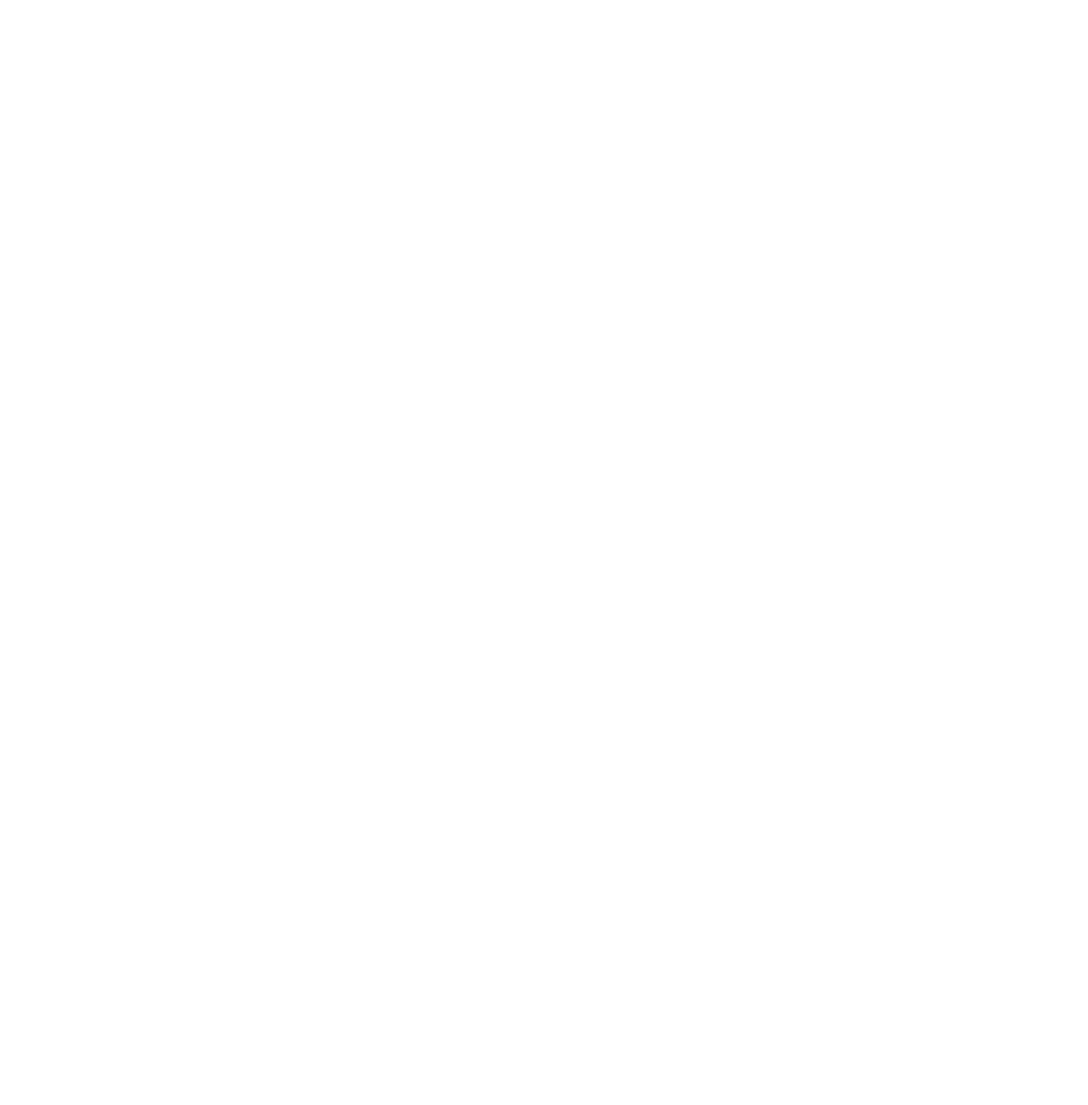
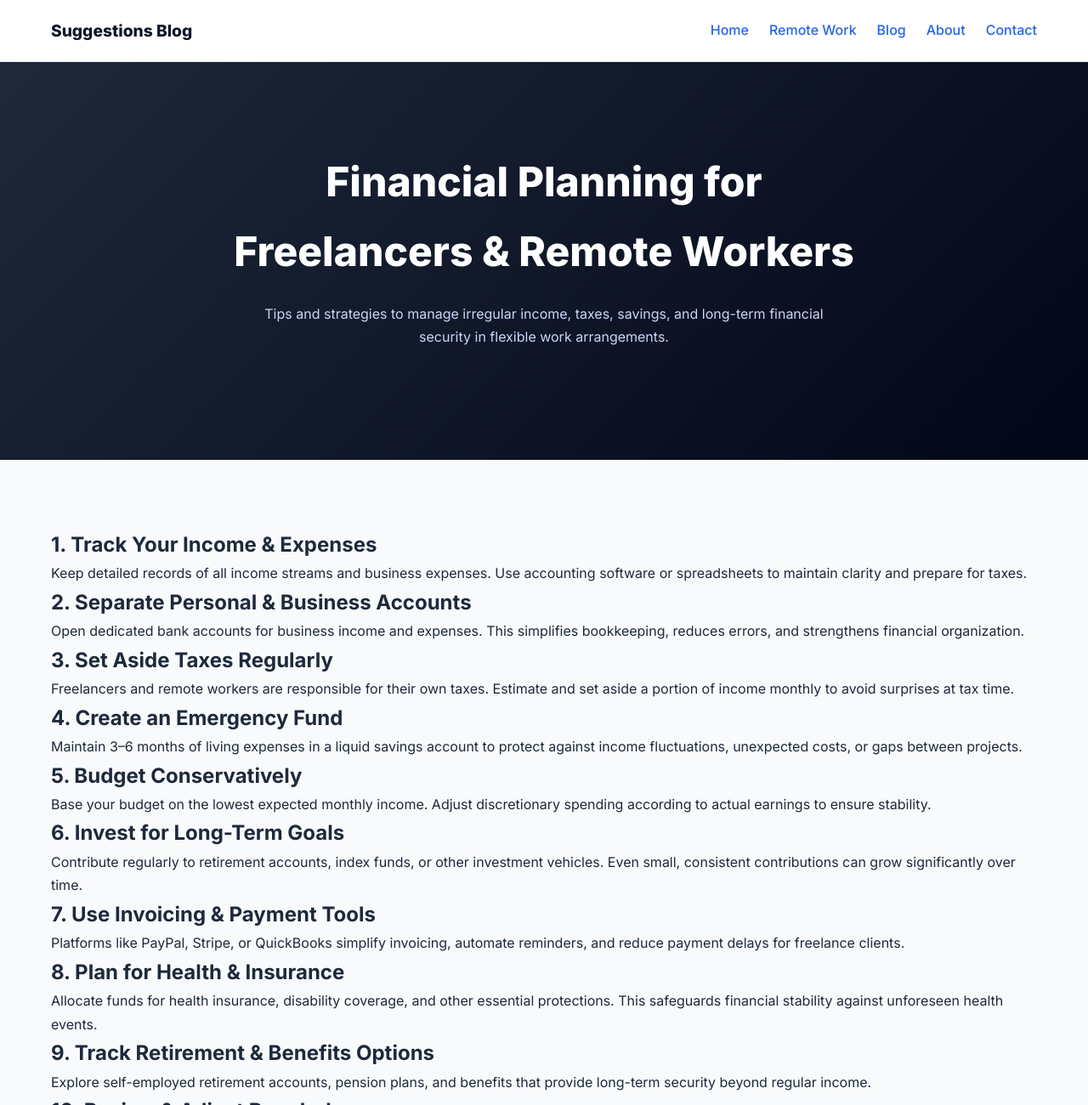
Before and after one commit to javedaariz/godaddy.staticblog, a plain HTML site: page Knowledge_Hub_Website/blog-post7.html in a window 1280 px wide. Shown: the top 1300 px of the page at 85% size. Before the commit the page ends 800 px from the top, so only its background shows below. Drawn offline with Linux system fonts and the light colour scheme.

Commit message:
Create blog post on financial planning for freelancers
Added a new blog post on financial planning for freelancers and remote workers, including tips on income tracking, budgeting, and insurance.

```diff
--- a/Knowledge_Hub_Website/blog-post7.html
+++ b/Knowledge_Hub_Website/blog-post7.html
@@ -1 +1,120 @@
-<!-- Blog post 7 content goes here -->
+<!DOCTYPE html>
+<html lang="en">
+<head>
+  <meta charset="UTF-8">
+  <title>Financial Planning for Freelancers & Remote Workers | Suggestions Blog</title>
+  <meta name="description" content="Practical financial planning tips for freelancers and remote workers to manage income, taxes, savings, and long-term financial stability." />
+  <meta name="robots" content="index, follow">
+
+  <link href="https://fonts.googleapis.com/css2?family=Inter:wght@300;400;500;600;700;800&display=swap" rel="stylesheet">
+  <link rel="stylesheet" href="assets/css/style.css">
+</head>
+<body>
+
+<!-- ================= HEADER ================= -->
+<header class="site-header">
+  <div class="container header-flex">
+    <div class="logo"><a href="index.html">Suggestions Blog</a></div>
+    <nav class="main-nav">
+      <ul class="menu">
+        <li><a href="index.html">Home</a></li>
+        <li><a href="remote.html">Remote Work</a></li>
+        <li><a href="blog.html">Blog</a></li>
+        <li><a href="about.html">About</a></li>
+        <li><a href="contact.html">Contact</a></li>
+      </ul>
+    </nav>
+  </div>
+</header>
+
+<!-- ================= HERO ================= -->
+<section class="hero">
+  <div class="container">
+    <h1>Financial Planning for Freelancers & Remote Workers</h1>
+    <p>
+      Tips and strategies to manage irregular income, taxes, savings, and long-term financial security in flexible work arrangements.
+    </p>
+  </div>
+</section>
+
+<!-- ================= CONTENT ================= -->
+<section class="topics">
+  <div class="container">
+
+    <h2>1. Track Your Income & Expenses</h2>
+    <p>
+      Keep detailed records of all income streams and business expenses. Use accounting software or spreadsheets to maintain clarity and prepare for taxes.
+    </p>
+
+    <h2>2. Separate Personal & Business Accounts</h2>
+    <p>
+      Open dedicated bank accounts for business income and expenses. This simplifies bookkeeping, reduces errors, and strengthens financial organization.
+    </p>
+
+    <h2>3. Set Aside Taxes Regularly</h2>
+    <p>
+      Freelancers and remote workers are responsible for their own taxes. Estimate and set aside a portion of income monthly to avoid surprises at tax time.
+    </p>
+
+    <h2>4. Create an Emergency Fund</h2>
+    <p>
+      Maintain 3–6 months of living expenses in a liquid savings account to protect against income fluctuations, unexpected costs, or gaps between projects.
+    </p>
+
+    <h2>5. Budget Conservatively</h2>
+    <p>
+      Base your budget on the lowest expected monthly income. Adjust discretionary spending according to actual earnings to ensure stability.
+    </p>
+
+    <h2>6. Invest for Long-Term Goals</h2>
+    <p>
+      Contribute regularly to retirement accounts, index funds, or other investment vehicles. Even small, consistent contributions can grow significantly over time.
+    </p>
+
+    <h2>7. Use Invoicing & Payment Tools</h2>
+    <p>
+      Platforms like PayPal, Stripe, or QuickBooks simplify invoicing, automate reminders, and reduce payment delays for freelance clients.
+    </p>
+
+    <h2>8. Plan for Health & Insurance</h2>
+    <p>
+      Allocate funds for health insurance, disability coverage, and other essential protections. This safeguards financial stability against unforeseen health events.
+    </p>
+
+    <h2>9. Track Retirement & Benefits Options</h2>
+    <p>
+      Explore self-employed retirement accounts, pension plans, and benefits that provide long-term security beyond regular income.
+    </p>
+
+    <h2>10. Review & Adjust Regularly</h2>
+    <p>
+      Reassess income, expenses, and goals quarterly. Adjust plans to reflect changing client loads, market conditions, and personal circumstances.
+    </p>
+
+    <h2>Related Remote Work Resources</h2>
+    <ul>
+      <li><a href="remote.html">Explore Remote Work Hub</a></li>
+      <li><a href="blog-post-9.html">How Artificial Intelligence Is Changing Work</a></li>
+    </ul>
+
+  </div>
+</section>
+
+<!-- ================= FOOTER ================= -->
+<footer class="site-footer">
+  <div class="container footer-grid">
+    <div>
+      <h4>Suggestions Blog</h4>
+      <p>Practical learning for modern life.</p>
+    </div>
+    <div>
+      <h4>Legal</h4>
+      <a href="privacy.html">Privacy Policy</a>
+      <a href="terms.html">Terms of Service</a>
+    </div>
+  </div>
+  <p class="copyright">© 2025 Suggestions Blog</p>
+</footer>
+
+</body>
+</html>
```
